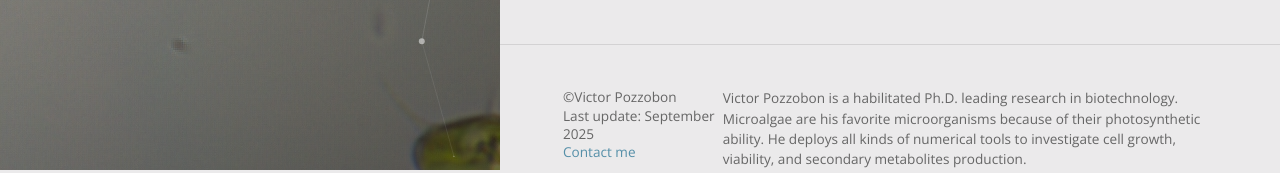
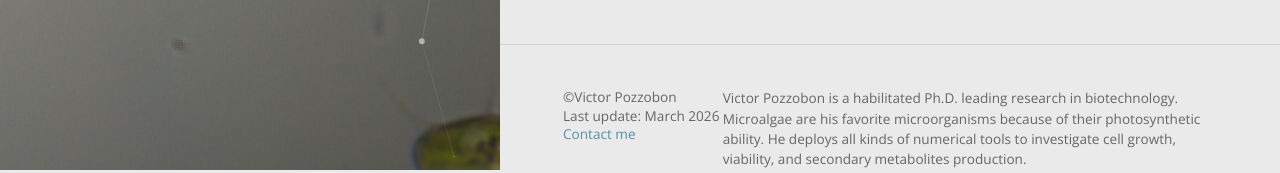
Before and after one commit to victorpozzobon/victorpozzobon.github.io, a Jekyll site: the page built from _pages/index.md, in a window 1280 px wide. Shown: the part 730-903 px from the top of the page. Built offline with Jekyll 4.4.1, drawn with Linux system fonts in a browser that asks for light colours.

Commit message:
HuggingFace profile

```diff
--- a/_config.yml
+++ b/_config.yml
@@ -10,7 +10,7 @@
 title: Victor Pozzobon
 email: victor.pozzobon@free.fr
 author: Victor Pozzobon
-last_update: September 2025
+last_update: March 2026
 description: >- # this means ignore newlines
   Victor Pozzobon is a habilitated Ph.D. leading research in biotechnology. Microalgae are his favorite microorganisms because of their photosynthetic ability. He deploys all kinds of numerical tools to investigate cell growth, viability, and secondary metabolites production.
 
@@ -65,6 +65,7 @@
 google_scholar: XOAdaN4AAAAJ
 orc_id: 0000-0003-1530-0834
 rg_id: Victor_Pozzobon
+hf_id: PozzobonV
 
 # Nav
 navigation:
```
Also changed, not shown: _pages/academic.md (+1 -1 lines).
